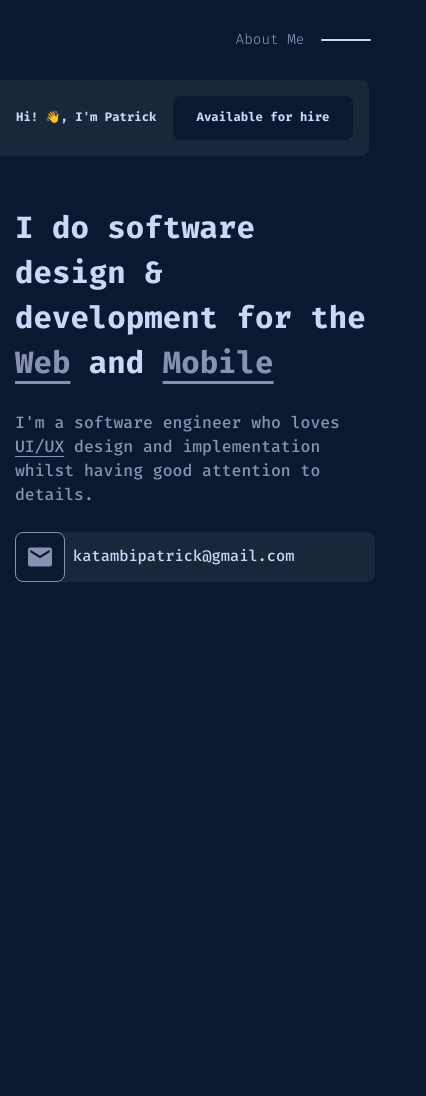
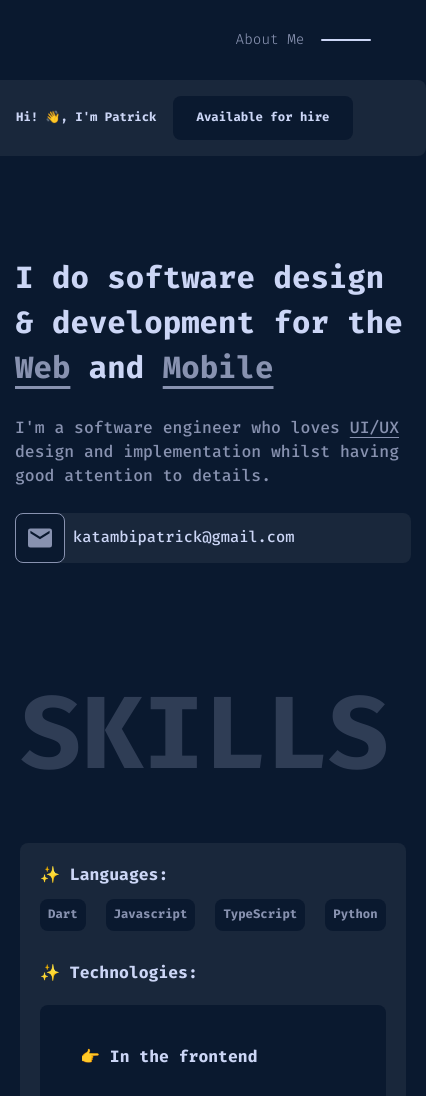
Before and after one commit to patrick-katambi/04-react-portfolio_website_v1, a React (Create React App) app: page / in a window 390 px wide. Shown: the top 1096 px of the page, 426 px wide, since content can reach past the window. Built offline with nearby package versions, Linux system fonts and the light colour scheme.

Commit message:
skills section responsive

```diff
--- a/src/App.jsx
+++ b/src/App.jsx
@@ -12,10 +12,12 @@ function App() {
     <div className="flex flex-col justify-start items-start bg-primary relative select-none">
       <Slider />
       <NavigationBar />
-      <AvailabeleForHire />
-      <WhoAmI />
-      {/* <Skills /> */}
-      {/* <Projects /> */}
+      <div className="wide:w-[1440px] wide:mx-auto">
+        <AvailabeleForHire />
+        <WhoAmI />
+        <Skills />
+        {/* <Projects /> */}
+      </div>
     </div>
   );
 }
--- /dev/null
+++ b/src/compoents/section_title.jsx
@@ -0,0 +1,16 @@
+import { motion } from "framer-motion";
+
+function SectionTitle({ title }) {
+  return (
+    <motion.div
+      initial={{ x: "-100vw" }}
+      animate={{ x: 0 }}
+      transition={{ type: "spring", duration: 0.7, delay: 2.8 }}
+      className="mb-[10px] text-accent text-[100px] font-codeBold opacity-30"
+    >
+      <h1>{title}</h1>
+    </motion.div>
+  );
+}
+
+export default SectionTitle;
--- a/src/modules/skills/components/components/lanuages.jsx
+++ b/src/modules/skills/components/components/lanuages.jsx
@@ -1,14 +1,21 @@
 function ProgrammingLanguages() {
   return (
-    <div className="flex flex-row gap-x-5">
-      ✨ Languages:
-      {["Dart", "Javascript", "TypeScript", "Python"].map((language, index) => {
-        return (
-          <p key={index} className="text-accent">
-            ✔ {language}
-          </p>
-        );
-      })}
+    <div className="flex flex-col laptop:items-center laptop:flex-row gap-x-5">
+      <p className="text-secondary">✨ Languages:</p>
+      <div className="flex flex-row items-center gap-x-5 mt-3 laptop:mt-0">
+        {["Dart", "Javascript", "TypeScript", "Python"].map(
+          (language, index) => {
+            return (
+              <div
+                key={index}
+                className="text-accent mobile:text-xs tablet:text-sm laptop:text-lg bg-primary p-2 rounded-lg"
+              >
+              {language}
+              </div>
+            );
+          }
+        )}
+      </div>
     </div>
   );
 }
--- a/src/modules/skills/components/components/technologies.jsx
+++ b/src/modules/skills/components/components/technologies.jsx
@@ -2,7 +2,7 @@ function Technologies() {
   return (
     <>
       <p className="mt-[30px]">✨ Technologies:</p>
-      <div className="w-full mt-[20px] flex flex-row justify-between items-start gap-x-[50px]">
+      <div className="w-full mt-[20px] flex flex-col laptop:flex-row justify-between items-start gap-x-[50px] gap-y-[20px] laptop:gap-y-[50px]">
         <Frontend />
         <Backend />
       </div>
--- a/src/modules/skills/components/skills_list.jsx
+++ b/src/modules/skills/components/skills_list.jsx
@@ -1,4 +1,5 @@
 import { motion } from "framer-motion";
+import SectionTitle from "../../../compoents/section_title";
 import ProgrammingLanguages from "./components/lanuages";
 import Technologies from "./components/technologies";
 
@@ -8,10 +9,10 @@ function SkillsList() {
       initial={{ x: "-100vw" }}
       animate={{ x: 0 }}
       transition={{ type: "spring", duration: 0.7, delay: 2.7 }}
-      className="w-[80%] ml-[10%] mt-[50px] mb-[100px] flex flex-col text-secondary font-codeBold"
+      className="w-full mx-auto px-[20px] laptop:w-[80%] latop:ml-[10%] mt-[100px] mb-[100px] flex flex-col text-secondary font-codeBold"
     >
-      <h1>Languages & Technologies</h1>
-      <motion.div className="p-[50px] mt-[20px] bg-offset rounded-lg flex flex-col items-start">
+      <SectionTitle title={"SKILLS"} />
+      <motion.div className="p-5 laptop:p-[50px] mt-[20px] bg-offset rounded-lg flex flex-col items-start">
         <ProgrammingLanguages />
         <Technologies />
       </motion.div>
--- a/src/modules/who_am_i/components/components/copy_text.jsx
+++ b/src/modules/who_am_i/components/components/copy_text.jsx
@@ -2,7 +2,7 @@ function CopyText({ showCopy, copyMessage }) {
   return (
     <>
       {showCopy === true ? (
-        <p className="text-accent text-xs underline underline-offset-4 mobile:hidden">
+        <p className="text-accent text-xs underline underline-offset-4">
           {copyMessage}
         </p>
       ) : (
--- a/src/modules/who_am_i/index.jsx
+++ b/src/modules/who_am_i/index.jsx
@@ -8,7 +8,7 @@ function WhoAmI() {
         initial={{ y: "1000px", rotate: "30deg", scale: 0.8, opacity: 0 }}
         animate={{ y: 0, rotate: 0, scale: 1, opacity: 1 }}
         transition={{ type: "spring", duration: 1, delay: 2.5 }}
-        className="bg-primary mobile:my-[50px] tablet:my-[100px] tablet:mx-[10%] text-secondary font-codeBold"
+        className="bg-primary mobile:my-[100px] tablet:my-[100px] tablet:mx-[10%] text-secondary font-codeBold"
       >
         <MainText />
         <div className="tablet:w-[65%] font-codeMedium text-[15px] text-accent">
```
